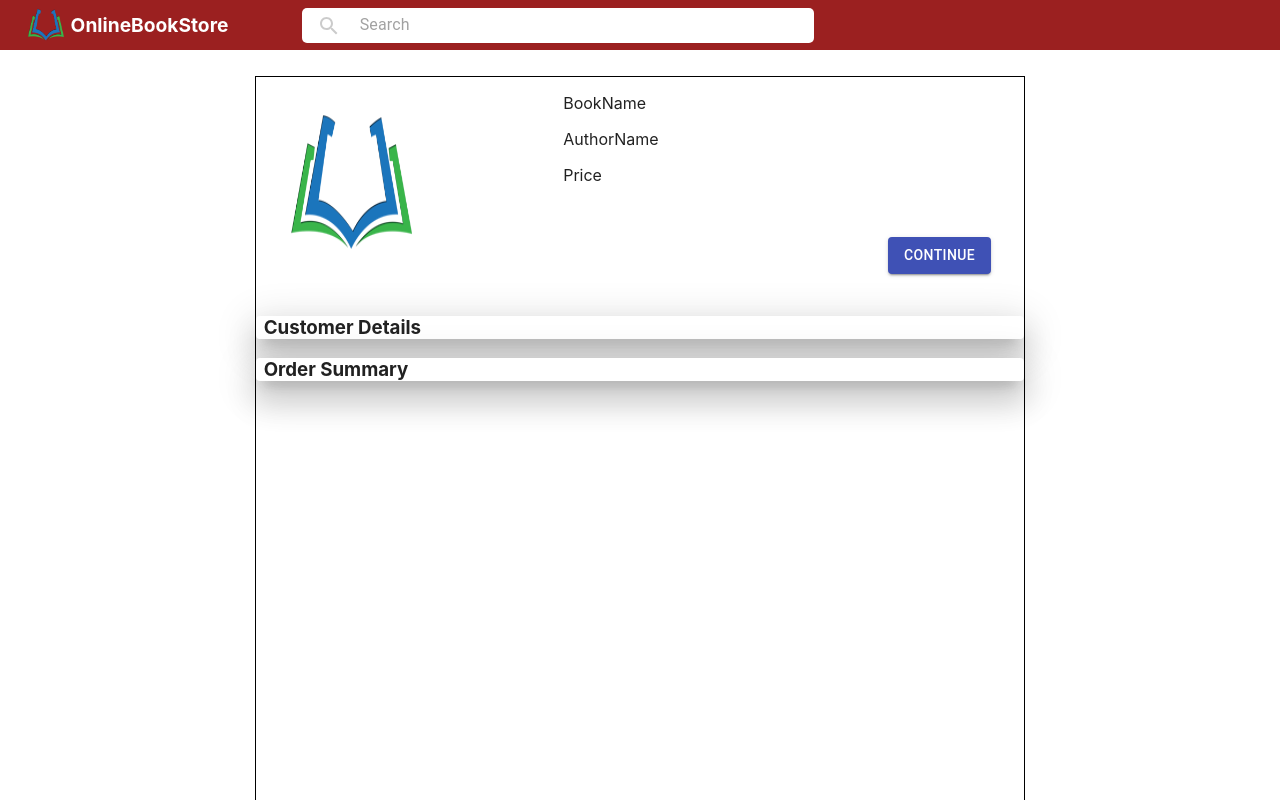
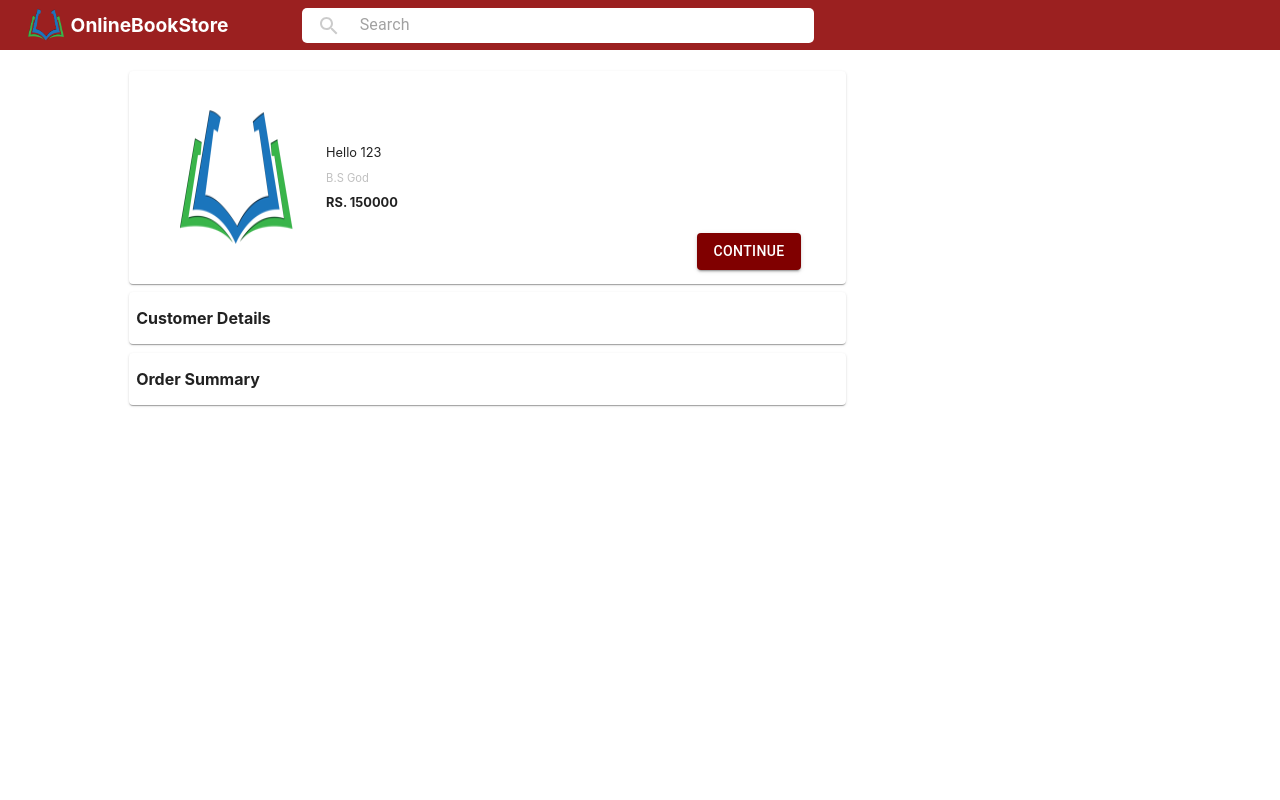
Before and after one commit to jitesh456/BookStoreUserUI, a React (Create React App) app: page /cart in a window 1280 px wide. Shown: the top 800 px of the page. Built offline with nearby package versions, Linux system fonts and the light colour scheme.

Commit message:
REFACTORED:Changed alignment of shopping cart

```diff
--- a/src/components/Customer.js
+++ b/src/components/Customer.js
@@ -132,7 +132,7 @@ export default class Customer extends Component {
                 <div style={{height:"10px"}}></div>
                 <div style={{display:"flex",justifyContent:"flex-end",paddingBottom:"2%",marginRight:"5%"}}>
                     <div>
-                        <Button style={{background:"blue",color:"white"}} variant="filled"
+                        <Button style={{background:"maroon",color:"white"}} variant="filled"
                         onClick={this.props.onClick}>Place Order</Button>
                     </div>
                 </div>
--- a/src/components/OrderSummary.js
+++ b/src/components/OrderSummary.js
@@ -21,7 +21,7 @@ export default class OrderSummary extends React.Component{
                 <div style={{color:"red"}}><p>Name</p></div>
                 <div style={{color:"red"}}><p>OrderId</p></div>
                 <div style={{height:"auto",display:"flex",justifyContent:"center",paddingBottom:"2%"}}>
-                <Button color="primary" variant="contained"
+                <Button style={{background:"maroon",color:"white"}} variant="contained"
                     onClick={this.handleConfirmation}>Confirm</Button>
                 </div>
             </div>
--- a/src/components/ShoppingCart.js
+++ b/src/components/ShoppingCart.js
@@ -5,7 +5,7 @@ import Button from '@material-ui/core/Button';
 import booklogo from '../booklogo.png';
 import Customer from './Customer';
 import OrderSummary from './OrderSummary';
-import Paper from '@material-ui/core/Paper';
+import Card from '@material-ui/core/Card';
 import SearchIcon from '@material-ui/icons/Search';
 import InputBase from '@material-ui/core/InputBase';
 
@@ -49,49 +49,53 @@ export default class ShoppingCart extends React.Component{
                     />
                   </div>
             </header>
+
+            <div className="cart_content">
             <div className="cart">
-            <Paper elevation={30} className="shoppingcart_details">
+                <Card className="shoppingcart_details">
                     <div className="shoppingcart_image">
                         <img src={image0} alt="" className="shopped_image"/>
                     </div>
-                <div className="add_ons">
-
-                </div>
                     <div className="shopped_details">
-                    <p>BookName</p>
-                    <p>AuthorName</p>
-                    <p>Price</p>
+                        <span className="shopped_book_name">Hello 123</span>
+                        <div style={{height:"5%"}}></div>
+                        <span className="shopped_book_author">B.S God</span>
+                        <div style={{height:"5%"}}></div>
+                        <span className="shopped_book_price">RS. 150000</span>
                     </div>
                     <div className="customer_button">
-                    <Button color="primary" variant="contained"
+                        <Button style={{background:"maroon",color:"white"}} variant="contained"
                         onClick={this.handleCustomer}>continue</Button>
                     </div>
-            </Paper>
+                </Card>
                 <div style={{height:"1%"}}></div>
 
                 <div style={{width:"100%",height:"auto"}}>
-                <Paper elevation={20} className="customer_detail">
+                    <Card className="customer_detail">
                         <div className="customer_header">
-                        <h3>Customer Details</h3>
+                            <p>Customer Details</p>
                         </div>
                         <div className="customer_info">
                             <div className="customer_info_detail">
                                 <Customer show={this.state.customer} onClick={this.handleCustomerSummary}/>
                             </div>
                         </div>
-                </Paper>
+                    </Card>
                 </div>
+                <div style={{height:"1%"}}></div>
+
                 <div style={{width:"100%",height:"auto"}}>
-                <Paper elevation={20} className="customer_detail">
+                    <Card className="customer_detail">
                         <div className="customer_header">
-                        <h3>Order Summary</h3>
+                            <p>Order Summary</p>
                         </div>
                         <div className="customer_info">
                             <div className="customer_info_detail">
                                 <OrderSummary show={this.state.customersummary}/>
                             </div>
                         </div>
-                </Paper>
+                    </Card>
+                </div>
             </div>
             </div>
             <footer className='app_footer'>
--- a/src/css/cartstyle.css
+++ b/src/css/cartstyle.css
@@ -75,8 +75,31 @@
 .shopped_details{
     border:1px solid black;
     border: none;
-    width:38%;
+    display:flex;
+    flex-direction: column;
+    justify-content: center;
+    width:48%;
 }
+
+.shopped_book_name{
+    font-size: 80%;
+}
+
+.shopped_book_author{
+    font-size:70%;
+    color:silver;
+}
+
+.shopped_book_price{
+    font-size:80%;
+    font-weight: bold;
+}
+
+
+
+
+
+
 
 .customer_button{
     border:1px solid black;
@@ -100,10 +123,15 @@
     font-weight: bold;
 }
 
+.cart_content{
+    width:80%;
+    background-color: white;
+}
+
 .cart{
-    border: 1px solid;
+    border: 1px solid white;
     margin-top: 2%;
-    width: 60%;
+    width: 70%;
     height: 850px;
     align-items: center;
 }
```
Lines whose indentation alone changed are shown as unchanged.
